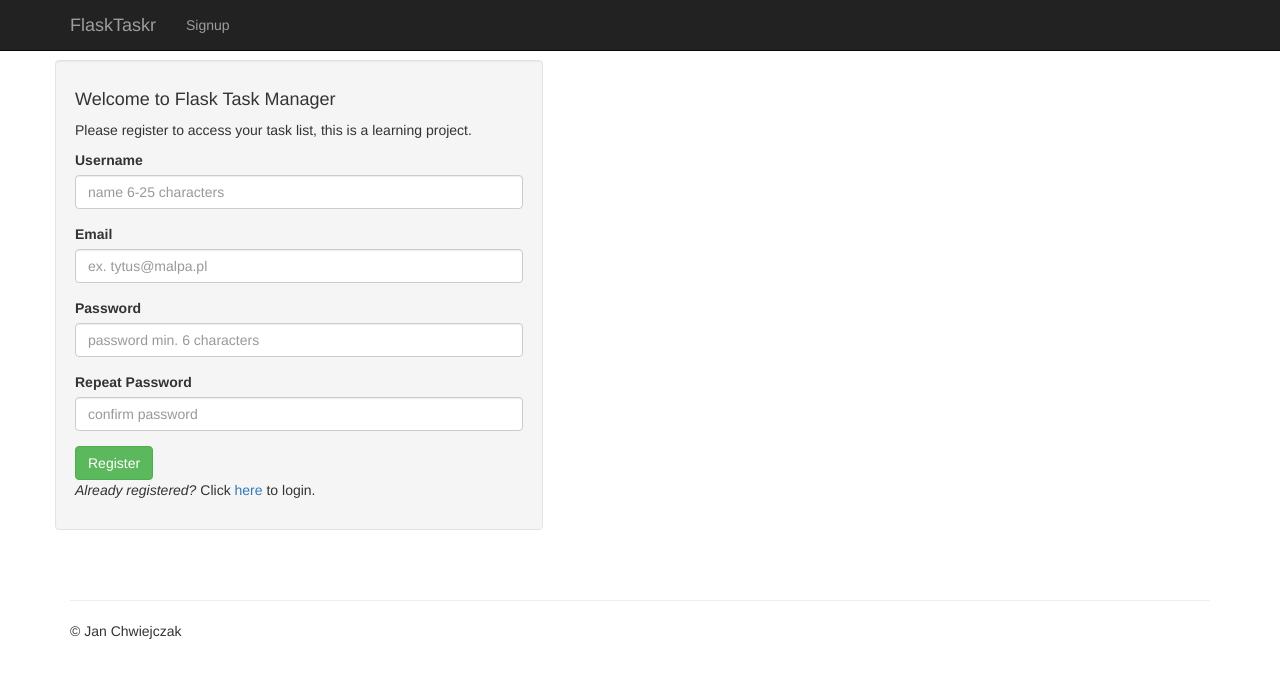
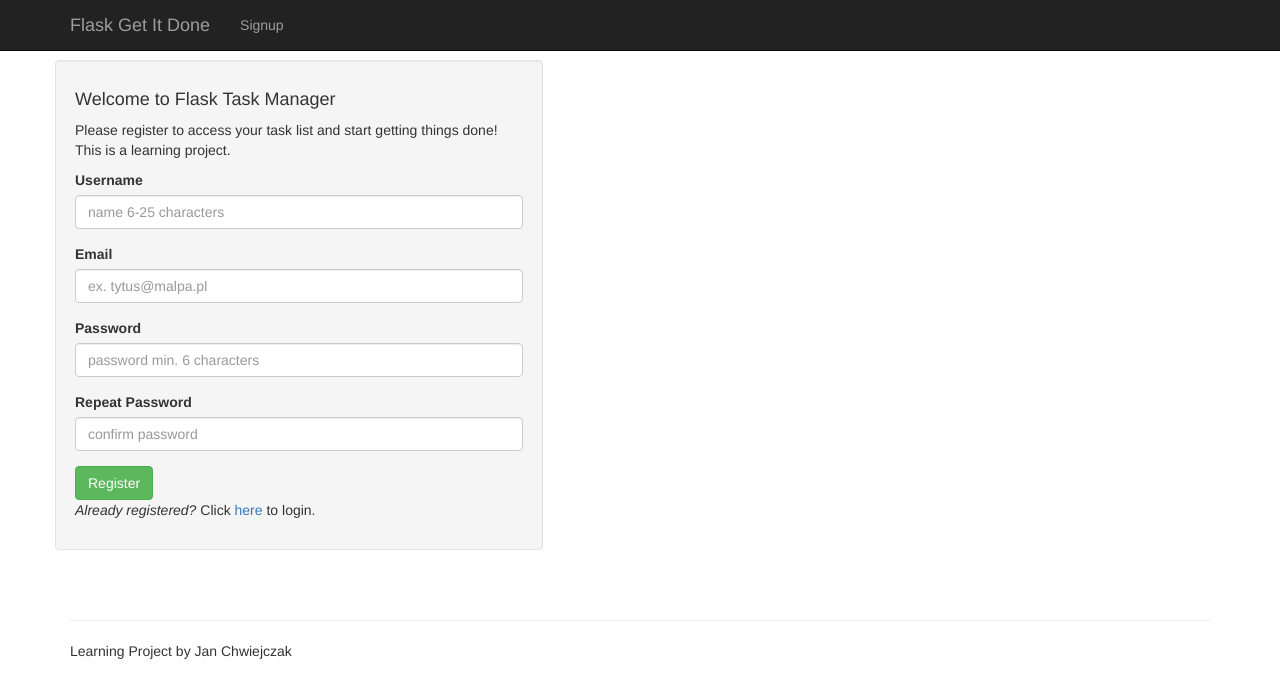
Before and after one commit to JanChwiejczak/flask-todo-app-learning, a Flask app: page /register in a window 1280 px wide. Shown: the top 698 px of the page. Run offline with Flask 2, Linux system fonts and the light colour scheme; some libraries are stand-ins or nearby versions.

Commit message:
Renaming and adding disclaimers about learning nature

```diff
--- a/project/templates/_base.html
+++ b/project/templates/_base.html
@@ -20,7 +20,7 @@
                 <span class="icon-bar"></span>
                 <span class="icon-bar"></span>
             </button>
-            <a class="navbar-brand" href="/">FlaskTaskr</a>
+            <a class="navbar-brand" href="/">Flask Get It Done</a>
         </div>
         <div class="collapse navbar-collapse">
             <ul class="nav navbar-nav">
@@ -52,7 +52,7 @@
     </div>
     <div class="footer">
         <hr>
-        <p>&copy; Jan Chwiejczak</p>
+        <p>Learning Project by Jan Chwiejczak</p>
     </div>
 </div>
 <script src="{{url_for('static',filename='js/jquery-2.2.4.min.js') }}"></script>
--- a/project/templates/register.html
+++ b/project/templates/register.html
@@ -5,7 +5,7 @@
   <div class="col-md-5 well">
     <div class="heading">
     <h4 class="form-heading">Welcome to Flask Task Manager</h4>
-    <p>Please register to access your task list, this is a learning project.</p>
+    <p>Please register to access your task list and start getting things done! This is a learning project.</p>
     </div>
     <form class="form" method="POST" action="">
       {{ form.csrf_token }}
```
